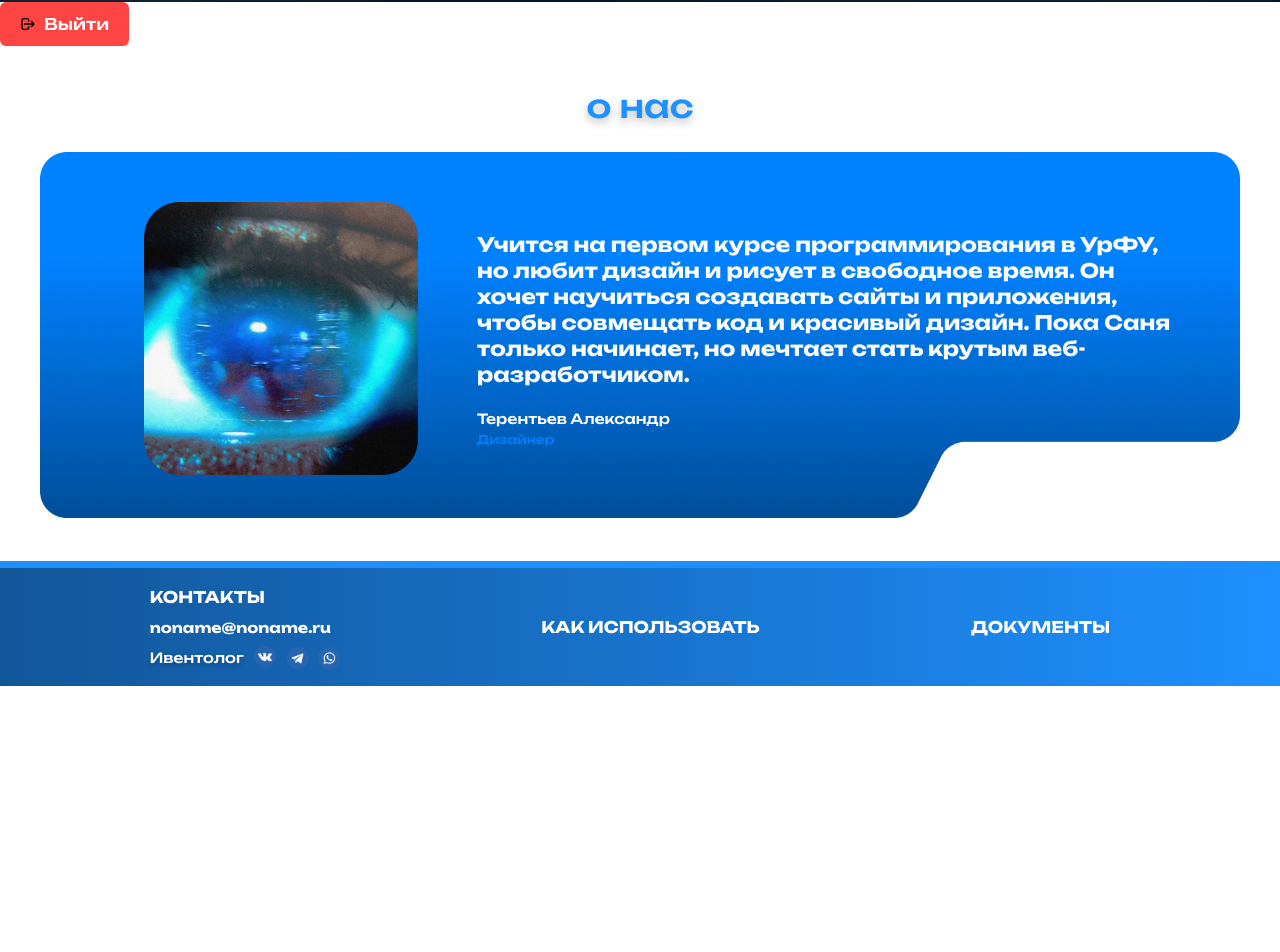
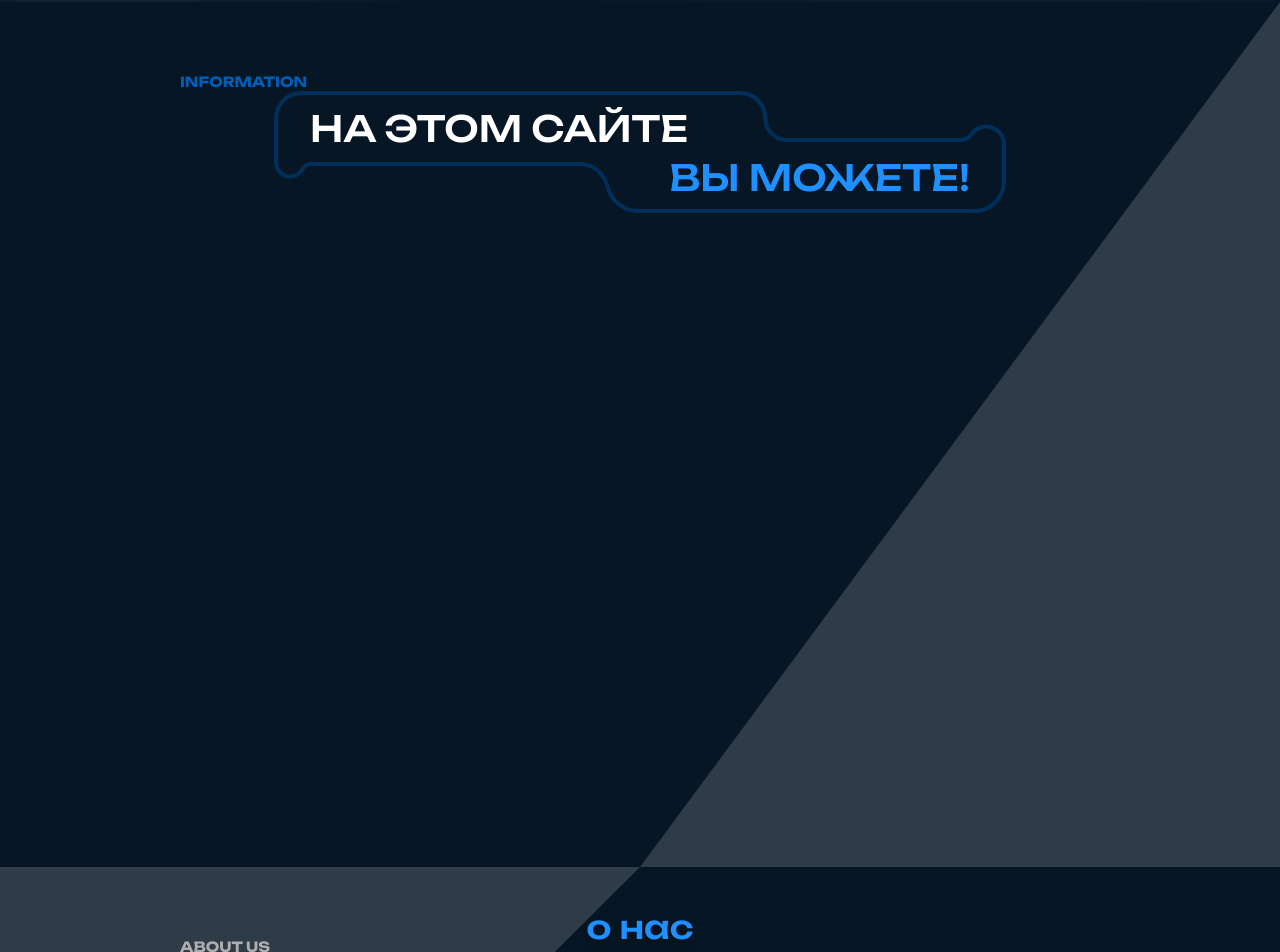
Before and after one commit to PawsyStudio/Iventolog, a React (Vite) app in the folder Frontend/: page / in a window 1280 px wide. Shown: the part 844-1796 px from the top of the page. Before the commit the page ends 1530 px from the top, so only its background shows below. Built offline with nearby package versions, Linux system fonts and the light colour scheme.

Commit message:
Реализован скролл, частично измененые декоративные элементы на Home

```diff
--- a/Frontend/src/components/home/aboutBlock/aboutBlock.module.css
+++ b/Frontend/src/components/home/aboutBlock/aboutBlock.module.css
@@ -1,7 +1,22 @@
 .aboutBlock {
   position: relative;
   width: 100%;
-  padding-bottom: 50px;
+  height: 639px;
+  background-color: #071624;
+  overflow: hidden;
+}
+
+/* Добавляем треугольный фон */
+.aboutBlock::after {
+  content: '';
+  position: absolute;
+  top: 0;
+  left: 0;
+  width: 50%;
+  height: 100%;
+  background-color: #2f3c47;
+  clip-path: polygon(0 0, 100% 0, 0 100%);
+  z-index: 0;
 }
 
 .aboutTitle {
@@ -12,6 +27,8 @@
   text-align: center;
   margin: 36px 0 22px;
   filter: drop-shadow(0 4px 4px rgba(0, 0, 0, 0.25));
+  position: relative;
+  z-index: 2; /* Поднимаем над фоном */
 }
 
 .contentWrapper {
@@ -19,6 +36,7 @@
   margin: 0 auto;
   width: calc(100% - 54px);
   max-width: 1200px;
+  z-index: 1; /* Поднимаем над фоном */
 }
 
 .frameImage {
@@ -76,7 +94,7 @@
   width: 392px; /* Фиксированный размер по ТЗ */
   height: 392px;
   top: 50px;    /* Отступ от верхнего края рамки */
-  left: 45px;  /* Отступ от левого края рамки */
+  left: 45px;   /* Отступ от левого края рамки */
   object-fit: contain;
 
   /* Гарантируем, что не выйдет за рамку */
@@ -84,21 +102,16 @@
   max-height: calc(100% - 73px - 20px); /* 73px сверху + 20px снизу */
 }
 
-/* Адаптация для мобильных */
-@media (max-width: 768px) {
-  .textContent {
-    width: 60%;
-    right: 30px;
-    top: 80px;
-  }
-
-  .mainText {
-    font-size: 24px;
-  }
-
-  .eyeImage {
-    width: 40%;
-    left: 20px;
-    top: 50px;
-  }
+/* ✨ Декоративный текст ABOUT US */
+.decorativeAboutUs {
+  position: absolute;
+  top: 69px;
+  left: 180px;
+  font-size: 14px;
+  font-weight: bold;
+  color: #aeaeae;
+  font-family: 'Unbounded', sans-serif;
+  user-select: none;
+  z-index: 2;
+  pointer-events: none;
 }
--- a/Frontend/src/components/home/aboutBlock/aboutBlock.tsx
+++ b/Frontend/src/components/home/aboutBlock/aboutBlock.tsx
@@ -6,6 +6,9 @@ export default function AboutBlock() {
   return (
     <div className={styles.aboutBlock}>
       <h1 className={styles.aboutTitle}>о нас</h1>
+
+      {/* Декоративный текст ABOUT US */}
+      <span className={styles.decorativeAboutUs}>ABOUT US</span>
 
       <div className={styles.contentWrapper}>
         {/* Рамка (фон) */}
--- a/Frontend/src/components/home/headPackHome/aboutButton/AboutButton.tsx
+++ b/Frontend/src/components/home/headPackHome/aboutButton/AboutButton.tsx
@@ -1,9 +1,13 @@
 import styles from './aboutButton.module.css';
 
-export default function aboutScroll() {
+interface AboutScrollProps {
+  onClick: () => void;
+}
 
-    return(
-        <button className={styles.AboutButton}>about Us</button>
-    )
-
+export default function AboutScroll({ onClick }: AboutScrollProps) {
+  return (
+    <button className={styles.AboutButton} onClick={onClick}>
+      about Us
+    </button>
+  );
 }
--- a/Frontend/src/components/home/headPackHome/homeHeader/HomeHeader.tsx
+++ b/Frontend/src/components/home/headPackHome/homeHeader/HomeHeader.tsx
@@ -4,15 +4,20 @@ import AboutScroll from '../aboutButton/AboutButton.tsx';
 import CreateButton from '../createButton/CreateButton.tsx';
 import styles from './homeheader.module.css';
 
-export default function Header() {
-    return(
+interface HeaderProps {
+  onScrollToInfo: () => void;
+  onScrollToAbout: () => void;
+}
+
+export default function Header({ onScrollToInfo, onScrollToAbout }: HeaderProps) {
+  return (
     <header className={styles.header}>
       <img src={HomeLogo} alt="logo" className={styles.logo} />
       <div className={styles.buttonGroup}>
-                <InfoScroll />
-                <AboutScroll />
+        <InfoScroll onClick={onScrollToInfo} />
+        <AboutScroll onClick={onScrollToAbout} />
       </div>
       <CreateButton variant="default" />
     </header>
-    )
+  );
 }
--- a/Frontend/src/components/home/headPackHome/infoButton/InfoButton.tsx
+++ b/Frontend/src/components/home/headPackHome/infoButton/InfoButton.tsx
@@ -1,9 +1,13 @@
 import styles from './infoScroll.module.css';
 
-export default function InfoScroll() {
+interface InfoScrollProps {
+  onClick: () => void;
+}
 
-    return(
-        <button className={styles.InfoScroll}>information</button>
-    )
-
+export default function InfoScroll({ onClick }: InfoScrollProps) {
+  return (
+    <button className={styles.InfoScroll} onClick={onClick}>
+      information
+    </button>
+  );
 }
--- /dev/null
+++ b/Frontend/src/components/home/infoBlock/infoBlock.module.css
@@ -0,0 +1,74 @@
+.infoBlock {
+  position: relative;
+  width: 100%;
+  height: 865px;
+  background-color: #071624;
+  overflow: hidden;
+}
+
+.triangleBackground {
+  position: absolute;
+  bottom: 0;
+  right: 0;
+  width: 50%;
+  height: 100%;
+  background-color: #2f3c47;
+  clip-path: polygon(100% 0, 100% 100%, 0 100%);
+}
+
+/* SVG рамка */
+.svgFrame {
+  position: absolute;
+  top: 89px;
+  left: 50%;
+  transform: translateX(-50%);
+  pointer-events: none;
+  z-index: 0;
+}
+
+/* Обёртка текста поверх рамки */
+.textWrapper {
+  position: absolute;
+  top: 100px;
+  left: 50%;
+  transform: translateX(-50%);
+  width: 800px;
+  display: flex;
+  flex-direction: column;
+  align-items: center;
+  z-index: 1;
+  pointer-events: none;
+}
+
+.textOne {
+  color: white;
+  margin-bottom: -5px;
+  font-size: 36px;
+  font-family: 'Unbounded', sans-serif;
+  font-weight: 500;
+  margin-left: 70px; /* ⬅️ сместить влево, настрой значение */
+  align-self: flex-start;
+}
+
+.textTwo {
+  color: #1e90ff;
+  font-size: 36px;
+  font-family: 'Unbounded', sans-serif;
+  font-weight: 500;
+  margin-right: 70px; /* ➡️ сместить вправо, настрой значение */
+  align-self: flex-end;
+}
+
+/* ✨ Декоративный текст INFORMATION */
+.decorativeLabel {
+  position: absolute;
+  top: 69px;
+  left: 180px;
+  font-size: 14px;
+  font-weight: bold;
+  color: #005eb9;
+  font-family: 'Unbounded', sans-serif;
+  user-select: none;
+  z-index: 2;
+  pointer-events: none;
+}
--- /dev/null
+++ b/Frontend/src/components/home/infoBlock/infoBlock.tsx
@@ -0,0 +1,18 @@
+import styles from './infoBlock.module.css';
+import ThisIsSVG from '../../../assets/images/decoration/thisis.svg';
+
+export default function InfoBlock() {
+  return (
+    <div className={styles.infoBlock}>
+      <div className={styles.triangleBackground}></div>
+      <img src={ThisIsSVG} alt="this is border" className={styles.svgFrame} />
+
+      <div className={styles.textWrapper}>
+        <p className={styles.textOne}>НА ЭТОМ САЙТЕ</p>
+        <p className={styles.textTwo}>ВЫ МОЖЕТЕ!</p>
+      </div>
+
+      <span className={styles.decorativeLabel}>INFORMATION</span>
+    </div>
+  );
+}
--- a/Frontend/src/pages/Home.tsx
+++ b/Frontend/src/pages/Home.tsx
@@ -1,7 +1,7 @@
 import { useNavigate } from '@tanstack/react-router';
 import { useAuthStore } from '@/store/AuthStore';
 import { useAuthRedirect } from '@/hooks/useAuthRedirect';
-
+import InfoBlock from '@/components/home/infoBlock/infoBlock';
 import Header from '@/components/home/headPackHome/homeHeader/HomeHeader';
 import Footer from '@/components/footer/Footer';
 import LogoutButton from '@/components/logoutButton/LogoutButton';
@@ -11,23 +11,35 @@ import { AuthModal } from '@/components/authModal/AuthModal';
 
 export function Home() {
   const navigate = useNavigate();
-  const {
-    authModal,
-    hideAuthModal,
-  } = useAuthStore();
+  const { authModal, hideAuthModal } = useAuthStore();
 
-  // Вызов кастомного хука для обработки редиректа авторизации
   useAuthRedirect();
+
+  const scrollToInfo = () => {
+    const el = document.getElementById('infoBlock');
+    if (el) el.scrollIntoView({ behavior: 'smooth' });
+  };
+
+  const scrollToAbout = () => {
+    const el = document.getElementById('aboutBlock');
+    if (el) el.scrollIntoView({ behavior: 'smooth' });
+  };
 
   return (
     <>
-      <Header />
+      <Header onScrollToInfo={scrollToInfo} onScrollToAbout={scrollToAbout} />
       <main>
         <DecorBlock />
+
+        <section id="infoBlock" style={{ scrollMarginTop: '80px' }}>
+          <InfoBlock />
+        </section>
+
+        <section id="aboutBlock" style={{ scrollMarginTop: '80px' }}>
+          <AboutBlock />
+        </section>
+
         <LogoutButton />
-        <AboutBlock />
-
-        {/* Модальное окно авторизации */}
         <AuthModal
           initialTab={authModal.tab}
           isOpen={authModal.isOpen}
```
Also changed, not shown: Frontend/src/assets/images/decoration/thisis.svg (added). Lines whose indentation alone changed are shown as unchanged.
